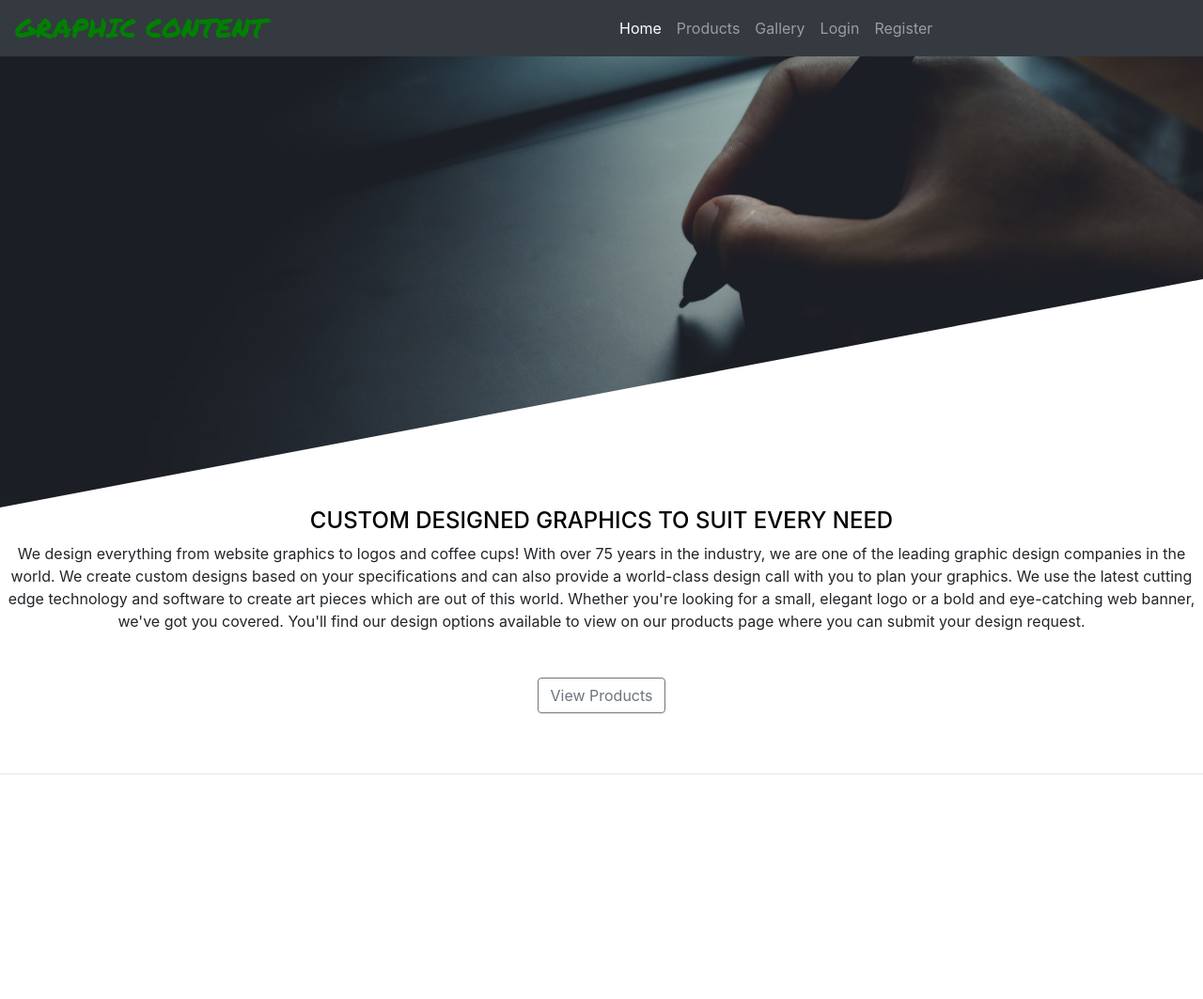
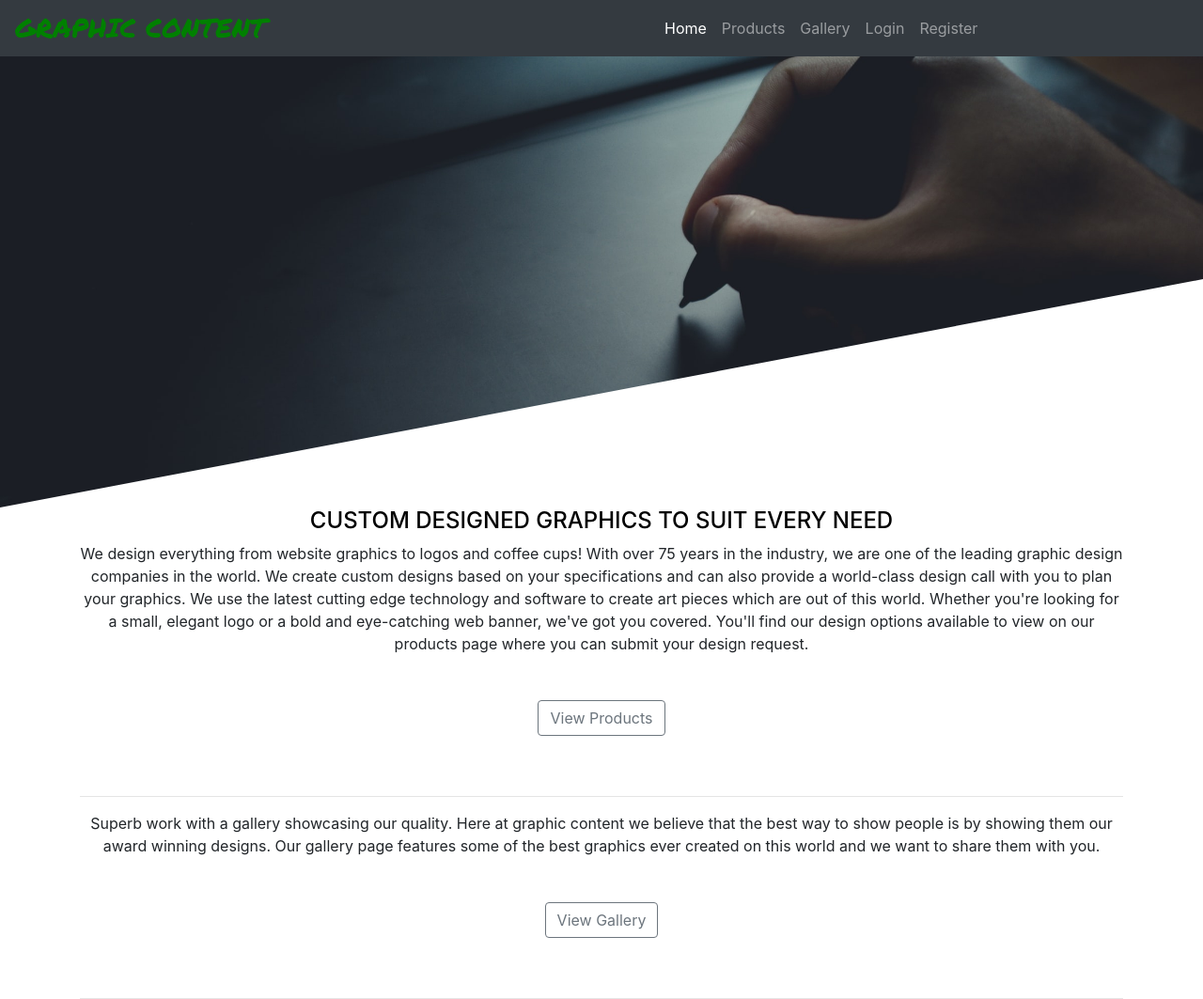
Before and after one commit to Code-Institute-Submissions/clacken-dev-ms4_JanResub, a Django app: page / in a window 1280 px wide. Shown: the whole page at 94% size. Before the commit the page ends 824 px from the top, so only its background shows below. Run offline with Django 3.2, Linux system fonts and the light colour scheme; some libraries are stand-ins or nearby versions.

Commit message:
update styling across pages

```diff
--- a/checkout/templates/checkout/checkout.html
+++ b/checkout/templates/checkout/checkout.html
@@ -60,7 +60,9 @@
                 </p>
             </div>
         </form>
-<span class="mb-4"><h5>Please wait until the page refreshes before navigating away from this page.</h5></span>
+        <span class="mb-4">
+            <h5>Please wait until the page refreshes before navigating away from this page.</h5>
+        </span>
     </div>
 </div>
 
--- a/checkout/templates/checkout/checkout_success.html
+++ b/checkout/templates/checkout/checkout_success.html
@@ -24,8 +24,8 @@
                 <p class="text-black">Your order number is {{ order.order_number }}. A confirmation email will be sent to <strong>{{ order.user_profile.user.email }}</strong>.</p>
                 <hr>
                 <p class="text-black">You can now view this order in your profile page.</p>
+                <a class="btn btn-primary" href="btn-outline-secondary" role="button">Link</a>
             </div>
         </div>
-
     </div>
 {% endblock %}
--- a/home/templates/home/gallery.html
+++ b/home/templates/home/gallery.html
@@ -11,7 +11,6 @@
 
 {% block content %}
 <div class="overlay"></div>
-
     <div class="page-background">
         <div id="page-background-overlay"></div>
     </div>
--- a/home/templates/home/index.html
+++ b/home/templates/home/index.html
@@ -19,16 +19,17 @@
 {% endblock %}
 
 {% block content %}
+<div class="container">
   <div class="row text-center">
     <div class="col">
       We design everything from website graphics to logos and coffee cups!
-
       <span>
         With over 75 years in the industry, we are one of the leading graphic design companies in the world.
         We create custom designs based on your specifications and can also provide a world-class design
         call with you to plan your graphics. We use the latest cutting edge technology and software to create
         art pieces which are out of this world. Whether you're looking for a small, elegant logo or a bold and
-    eye-catching web banner, we've got you covered. You'll find our design options available to view on our products page
+        eye-catching web banner, we've got you covered. You'll find our design options available to view on our products
+        page
         where you can submit your design request.
       </span>
       <div class="my-5">
@@ -39,9 +40,23 @@
     </div>
   </div>
   <hr>
-<div class="row">
+</div>
+<div class="container">
+  <div class="row text-center">
     <div class="col">
+      Superb work with a gallery showcasing our quality.
+      <span>
+        Here at graphic content we believe that the best way to show people is by showing them our award winning designs.
+        Our gallery page features some of the best graphics ever created on this world and we want to share them with you.
 
+      </span>
+      <div class="my-5">
+        <h4>
+          <a class="btn btn-outline-secondary" href="{% url 'gallery' %}" role="button">View Gallery</a>
+        </h4>
       </div>
     </div>
+  </div>
+  <hr>
+</div>
 {% endblock %}
--- a/orders/templates/orders/orders.html
+++ b/orders/templates/orders/orders.html
@@ -24,8 +24,6 @@
         {% else %}
         <div class="col">
         <h4>Unfulfilled Orders</h4>
-
-
         <div class="card order-card mx-auto mt-5 mb-5">
             <span>Order Number: {{ order.order_number }}</span>
             <span>Order Type: {{ order.service}}</span>
--- a/orders/templates/orders/update_order.html
+++ b/orders/templates/orders/update_order.html
@@ -21,7 +21,6 @@
                 <hr>
             </div>
         </div>
-
         <div class="row">
             <div class="col-12 col-md-6">
                 <form method="POST" action="{% url 'edit_order' order.order_number %}" class="form mb-2" enctype="multipart/form-data">
@@ -35,7 +34,4 @@
             </div>
         </div>
     </div>
-
-
-
 {% endblock %}
--- a/products/templates/products/product_detail.html
+++ b/products/templates/products/product_detail.html
@@ -10,11 +10,9 @@
 {% endblock %}
 
 {% block content %}
-
         <div class="overlay" ></div>
         <div class="container-fluid"  id="product-details">
             <div class="row page-body">
-
                 <div class="col-12">
                     <div class="product-details-container mb-5">
                         <p class="mb-0 ml-5">{{ product.service_type }}</p>
@@ -22,7 +20,6 @@
                         <hr>
                         <p class="ml-5">{{ product.description }}</p>
                         <a class="btn btn-light ml-5" href="{% url 'checkout' product.id %}" role="button">Order Now</a>
-
                     </div>
                 </div>
             </div>
--- a/products/templates/products/products.html
+++ b/products/templates/products/products.html
@@ -11,11 +11,9 @@
 
 {% block content %}
 <div class="overlay"></div>
-
 <div class="page-background">
     <div id="page-background-overlay"></div>
 </div>
-
 <div class="container page-body">
     <div class="row h-100">
         <div class="col text-center mt-3">
--- a/profiles/templates/profiles/profile.html
+++ b/profiles/templates/profiles/profile.html
@@ -27,13 +27,10 @@
         <p>Orders for profile: {{ profile }}</p>
 
     </div>
-
     <h2>Fulfilled Orders</h2>
     {% for order in orders %}
     {% if order.image %}
-
     <div class="card mt-3 mb-3">
-
         <span>
             <a href="#" title="{{ order.order_number }}">
                 {{ order.order_number }}
--- a/static/css/base.css
+++ b/static/css/base.css
@@ -43,8 +43,6 @@ body {
     overflow: hidden;
 }
 
-
-
 .overlay {
 	height: 100%;
 	width: 100%;
@@ -80,7 +78,7 @@ body {
 }
 
 .navbar-nav{
-    margin-left: 22rem;
+    margin-left: 25em;
 }
 
 .nav-item{
```
Lines whose indentation alone changed are shown as unchanged.
